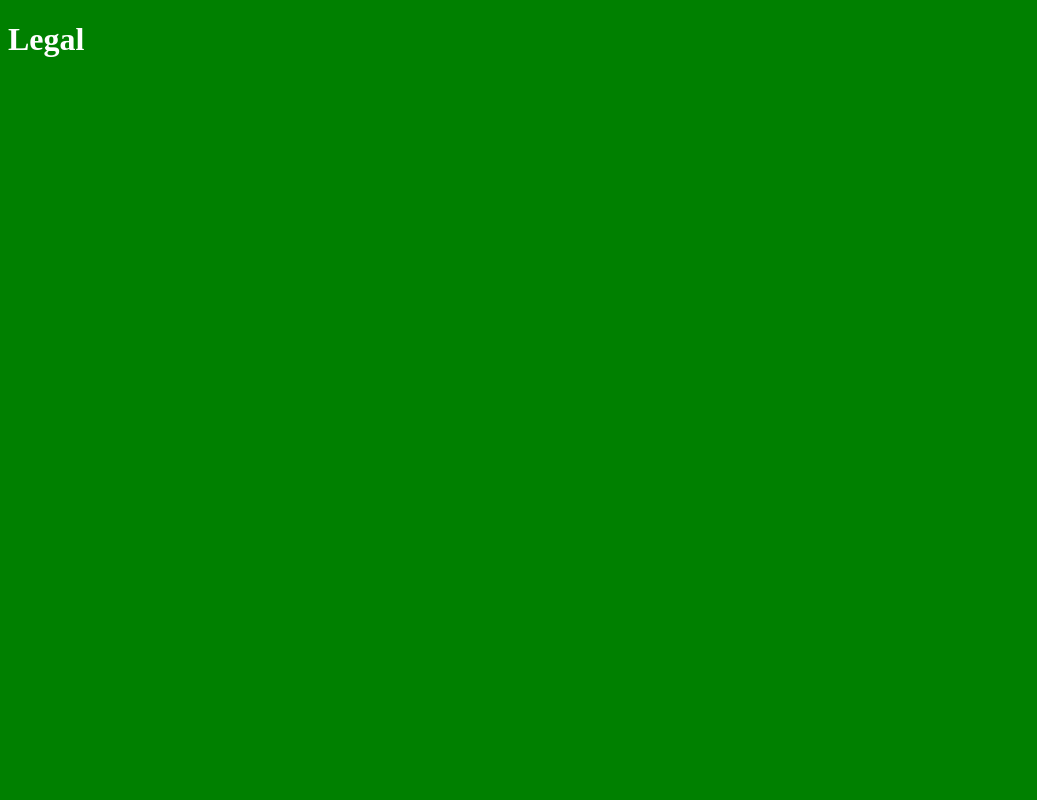
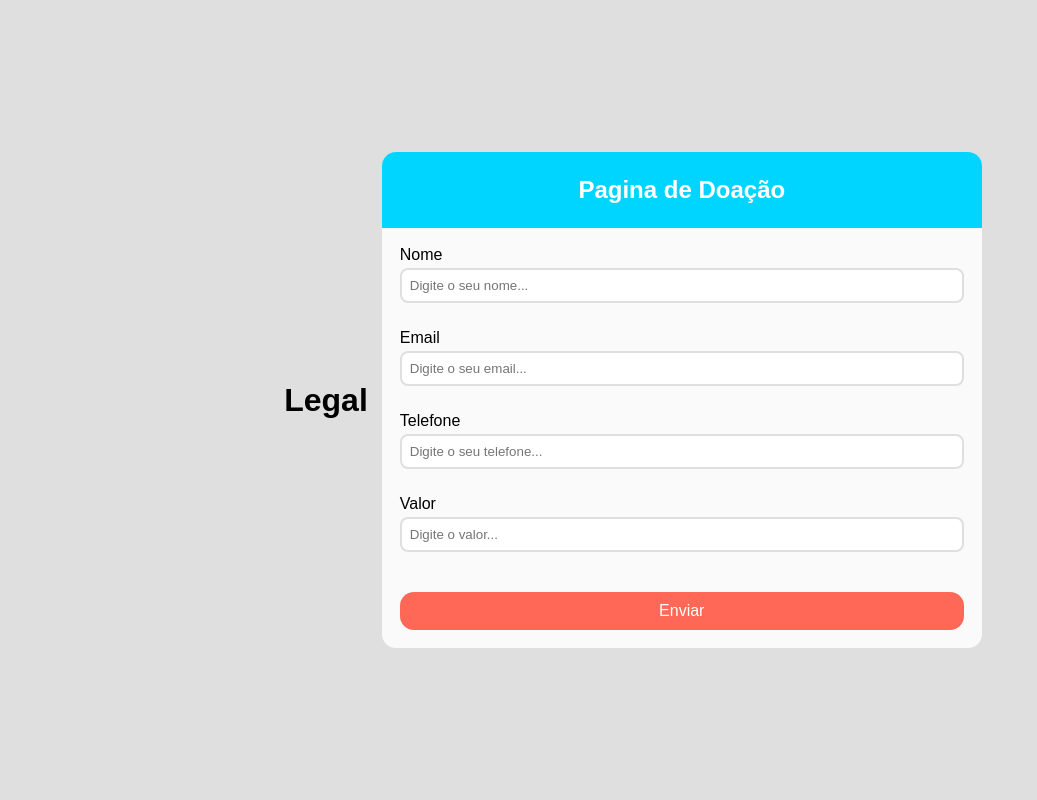
Before and after one commit to GustavoBLB/Projeto-Fokus, a Django app: page / in a window 1280 px wide. Before the commit the part shown is almost empty. Shown: the whole page, without its empty margins (0-1037 px from the left). Run offline with Django 5.2, Linux system fonts and the light colour scheme.

Commit message:
Adicionando form

```diff
--- a/setup/static/styles/style.css
+++ b/setup/static/styles/style.css
@@ -1,4 +1,84 @@
-*{
-    background-color: green;
-    color: white
+* {
+    box-sizing: border-box;
+    margin: 0;
+    padding: 0;
+    font-family: "Poppins",sans-serif;
 }
+
+body {
+    width:100%;
+    min-height:100vh;
+    display:flex;
+    justify-content:center;
+    align-items:center;
+    background-color: #dfdfdf;
+
+}
+
+.container{
+  background-color: #fafafa;
+  border-radius: 14px;
+  margin: 14px;
+  max-width: 600px;
+  width: 100%;
+  box-sizing: 0 3px 5px rgba(0,0,0, 0.5);
+  overflow: hidden;
+}
+
+.header{
+  background: linear-gradient(120deg, #00D5FF 0%, #00D5FF 100%);
+  padding: 24px;
+  text-align: center;
+  color: #FFF;
+}
+
+.form{
+  padding: 18px;
+}
+
+.form-content{
+  margin-bottom: 8px;
+  padding-bottom: 18px;
+  position: relative;
+}
+
+.form-content label{
+  display: inline-block;
+  margin-bottom: 4px;
+}
+
+.form-content input{
+  display: block;
+  width: 100%;
+  border-radius: 8px;
+  padding: 8px;
+  border: 2px solid #dfdfdf;
+}
+
+.form-content a{
+  position: absolute;
+  bottom: -8px;
+  left: 0;
+  visibility: hidden;
+}
+
+.form button{
+  background-color: #FF6756;
+  color: #FFF;
+  width: 100%;
+  border-radius: 14px;
+  padding: 10px;
+  border: 0;
+  font-size: 16px;
+  cursor: pointer;
+  margin-top: 14px;
+}
+
+.form-content.error input{
+  border-color: #ff3b25;
+}
+
+.form-content.error a{
+  color: #ff3b25;
+  visibility: visible;
+}
--- a/templates/index.html
+++ b/templates/index.html
@@ -11,5 +11,55 @@
 </head>
 <body>
     <h1>Legal</h1>
+
+    <div class="container">
+        <section class="header">
+          <h2>Pagina de Doação </h2>
+        </section>
+
+        <form id="form" class="form">
+          <div class="form-content">
+            <label for="username">Nome</label>
+            <input
+              type="text"
+              id="username"
+              placeholder="Digite o seu nome..."
+            />
+          </div>
+
+          <div class="form-content">
+            <label for="email">Email</label>
+            <input
+              type="email"
+              id="email"
+              placeholder="Digite o seu email..."
+            />
+          </div>
+
+          <div class="form-content">
+            <label for="telefone">Telefone</label>
+            <input
+              type="telefone"
+              id="telefone"
+              placeholder="Digite o seu telefone..."
+            />
+          </div>
+
+          <div class="form-content">
+            <label for="Valor">Valor</label>
+            <input
+              type="valor"
+              id="valor"
+              placeholder="Digite o valor..."
+            />
+          </div>
+
+
+          <button type="submit">Enviar</button>
+
+        </form>
+
+      </div>
+
 </body>
 </html>
```
Also changed, not shown: 1 other file.
